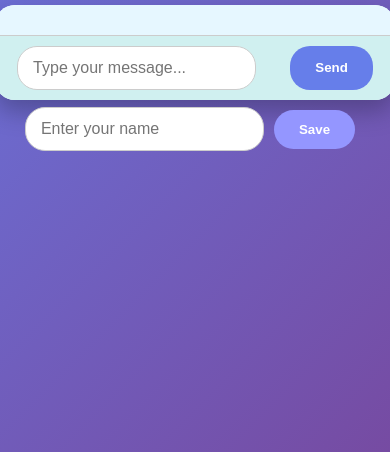
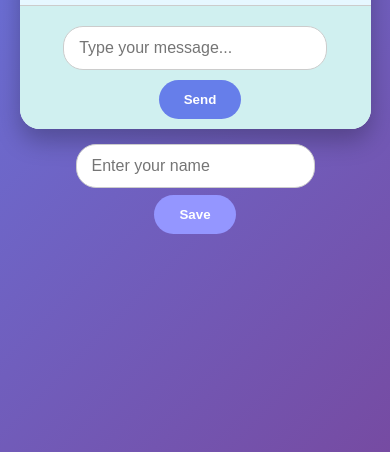
Before and after one commit to codeewithhmee/chat_, a website: page index.html in a window 390 px wide. Shown: the part 392-844 px from the top of the page. Drawn offline with nearby package versions, Linux system fonts and the light colour scheme; no server answers.

Commit message:
Update index.html

```diff
--- a/index.html
+++ b/index.html
@@ -125,6 +125,47 @@
         cursor: pointer;
         transition: all 0.3s ease;
       }
+      @media (max-width: 500px) {
+        *{
+          overflow: hidden;
+        }
+        body{
+          overflow: hidden;
+
+        }
+        .box {
+          width: 90%;
+          min-height: 200px;
+          max-height: 500px;
+        }
+        .saveBtn{
+          margin: 2px;
+        }
+        h1{
+          text-align: center  ;
+        }
+        .input_box{
+          display: flex;
+          flex-direction: column;
+          align-items: center;
+          justify-content: center;
+        }
+        .input_box input{
+          width: 70%;
+          margin: 10px;
+
+        }
+        .userName{
+          margin: 5px;
+        }
+        .user{
+          display: flex;
+          flex-direction: column;
+          align-items: center;
+          justify-content: center;
+          margin: 10px;
+        }
+      }
     </style>
   </head>
   <body>
```
